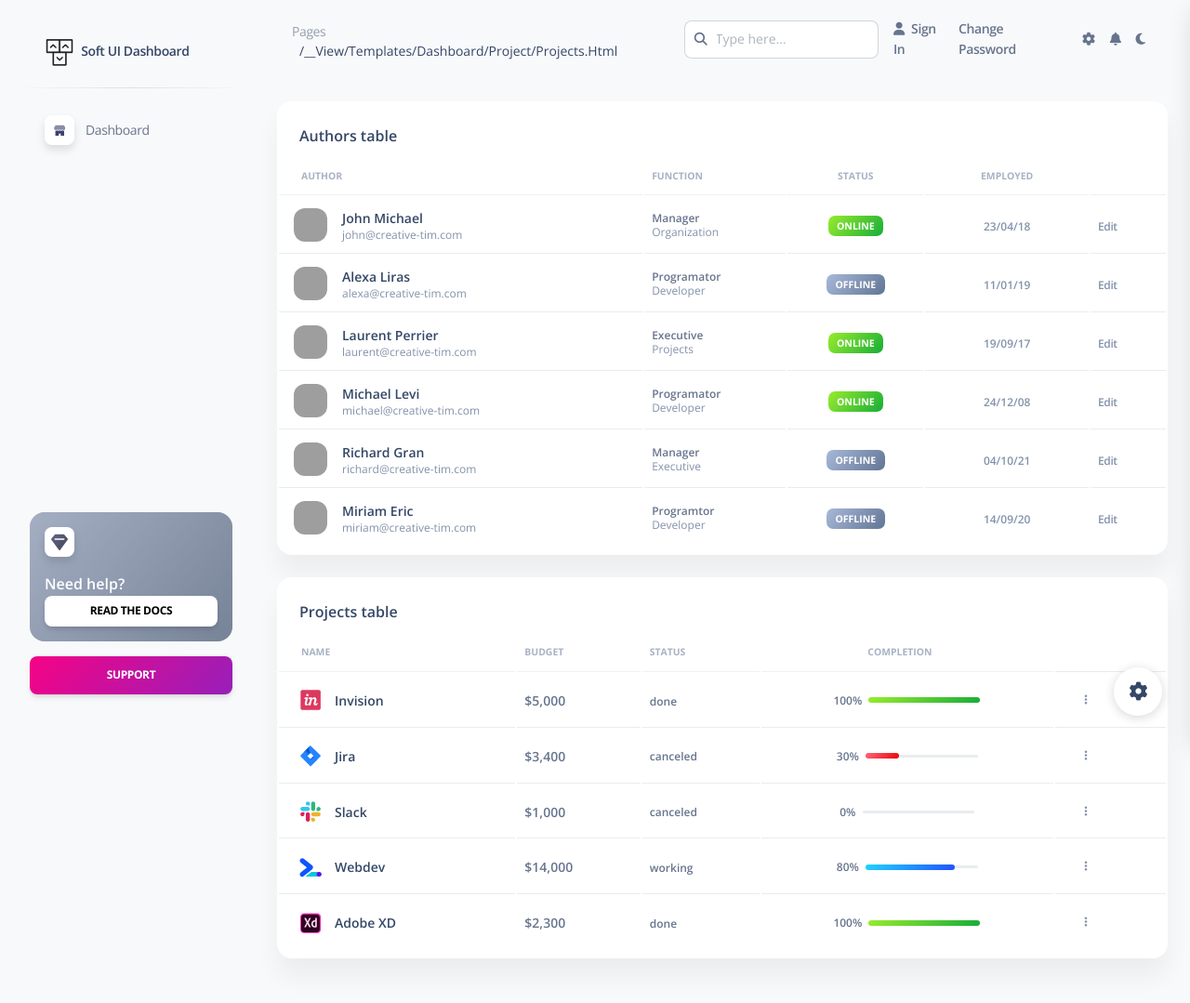
After one commit to LOUGBEGNON/django_project_managment, a Django app: template templates/dashboard/project/projects.html in a window 1280 px wide. The commit adds this page. Shown: the whole page at 93% size. Run offline with Django 3.2, Linux system fonts and the light colour scheme; the template is opened without the code that fills it, so the values that code supplies are empty; style sheets or scripts are compiled from the project's sources; parts of the project's set-up code (start-up, migrations or seed data) failed here and were passed over; some libraries are stand-ins or nearby versions; grey boxes are pictures that could not be loaded.

Commit message:
Affichage d'une page tableau pour les projets

```diff
--- a/apps/dashboard/models.py
+++ b/apps/dashboard/models.py
@@ -24,7 +24,7 @@ class Project(models.Model):
     slug = models.SlugField('slugproject', blank=True)
     # assign = models.ManyToManyField(User)
     # efforts = models.DurationField()
-    status = models.CharField(max_length=7, choices=STATUS_CHOICE, default=0)
+    status = models.CharField(max_length=7, choices=STATUS_CHOICE, default=STATUS_CHOICE[0])
     dead_line = models.DateField()
     author = models.ForeignKey(
         User, related_name="project_author", on_delete=models.DO_NOTHING
--- a/apps/dashboard/urls.py
+++ b/apps/dashboard/urls.py
@@ -13,6 +13,7 @@ urlpatterns = [
     # path("", views.index, name="default_home"),
     path("dashboard/", views.index, name="home"),
     path("dashboard/view_project/<int:id>/", views.view_project, name="view_project"),
+    path("dashboard/projects/", views.projects, name="projects"),
     path('billing/', views.billing, name='billing'),
     path('tables/', views.tables, name='tables'),
     path('vr/', views.vr, name='vr'),
--- /dev/null
+++ b/templates/dashboard/project/projects.html
@@ -0,0 +1,432 @@
+{% extends 'layouts/base.html' %}
+{% load static %}
+
+{% block content %}
+<div class="container-fluid py-4">
+  <div class="row">
+    <div class="col-12">
+      <div class="card mb-4">
+        <div class="card-header pb-0">
+          <h6>Authors table</h6>
+        </div>
+        <div class="card-body px-0 pt-0 pb-2">
+          <div class="table-responsive p-0">
+            <table class="table align-items-center mb-0">
+              <thead>
+                <tr>
+                  <th class="text-uppercase text-secondary text-xxs font-weight-bolder opacity-7">Author</th>
+                  <th class="text-uppercase text-secondary text-xxs font-weight-bolder opacity-7 ps-2">Function</th>
+                  <th class="text-center text-uppercase text-secondary text-xxs font-weight-bolder opacity-7">Status</th>
+                  <th class="text-center text-uppercase text-secondary text-xxs font-weight-bolder opacity-7">Employed</th>
+                  <th class="text-secondary opacity-7"></th>
+                </tr>
+              </thead>
+              <tbody>
+                <tr>
+                  <td>
+                    <div class="d-flex px-2 py-1">
+                      <div>
+                        <img src="{% static 'img/team-2.jpg' %}" class="avatar avatar-sm me-3" alt="user1">
+                      </div>
+                      <div class="d-flex flex-column justify-content-center">
+                        <h6 class="mb-0 text-sm">John Michael</h6>
+                        <p class="text-xs text-secondary mb-0">john@creative-tim.com</p>
+                      </div>
+                    </div>
+                  </td>
+                  <td>
+                    <p class="text-xs font-weight-bold mb-0">Manager</p>
+                    <p class="text-xs text-secondary mb-0">Organization</p>
+                  </td>
+                  <td class="align-middle text-center text-sm">
+                    <span class="badge badge-sm bg-gradient-success">Online</span>
+                  </td>
+                  <td class="align-middle text-center">
+                    <span class="text-secondary text-xs font-weight-bold">23/04/18</span>
+                  </td>
+                  <td class="align-middle">
+                    <a href="javascript:;" class="text-secondary font-weight-bold text-xs" data-toggle="tooltip" data-original-title="Edit user">
+                      Edit
+                    </a>
+                  </td>
+                </tr>
+                <tr>
+                  <td>
+                    <div class="d-flex px-2 py-1">
+                      <div>
+                        <img src="{% static 'img/team-3.jpg' %}" class="avatar avatar-sm me-3" alt="user2">
+                      </div>
+                      <div class="d-flex flex-column justify-content-center">
+                        <h6 class="mb-0 text-sm">Alexa Liras</h6>
+                        <p class="text-xs text-secondary mb-0">alexa@creative-tim.com</p>
+                      </div>
+                    </div>
+                  </td>
+                  <td>
+                    <p class="text-xs font-weight-bold mb-0">Programator</p>
+                    <p class="text-xs text-secondary mb-0">Developer</p>
+                  </td>
+                  <td class="align-middle text-center text-sm">
+                    <span class="badge badge-sm bg-gradient-secondary">Offline</span>
+                  </td>
+                  <td class="align-middle text-center">
+                    <span class="text-secondary text-xs font-weight-bold">11/01/19</span>
+                  </td>
+                  <td class="align-middle">
+                    <a href="javascript:;" class="text-secondary font-weight-bold text-xs" data-toggle="tooltip" data-original-title="Edit user">
+                      Edit
+                    </a>
+                  </td>
+                </tr>
+                <tr>
+                  <td>
+                    <div class="d-flex px-2 py-1">
+                      <div>
+                        <img src="{% static 'img/team-4.jpg' %}" class="avatar avatar-sm me-3" alt="user3">
+                      </div>
+                      <div class="d-flex flex-column justify-content-center">
+                        <h6 class="mb-0 text-sm">Laurent Perrier</h6>
+                        <p class="text-xs text-secondary mb-0">laurent@creative-tim.com</p>
+                      </div>
+                    </div>
+                  </td>
+                  <td>
+                    <p class="text-xs font-weight-bold mb-0">Executive</p>
+                    <p class="text-xs text-secondary mb-0">Projects</p>
+                  </td>
+                  <td class="align-middle text-center text-sm">
+                    <span class="badge badge-sm bg-gradient-success">Online</span>
+                  </td>
+                  <td class="align-middle text-center">
+                    <span class="text-secondary text-xs font-weight-bold">19/09/17</span>
+                  </td>
+                  <td class="align-middle">
+                    <a href="javascript:;" class="text-secondary font-weight-bold text-xs" data-toggle="tooltip" data-original-title="Edit user">
+                      Edit
+                    </a>
+                  </td>
+                </tr>
+                <tr>
+                  <td>
+                    <div class="d-flex px-2 py-1">
+                      <div>
+                        <img src="{% static 'img/team-3.jpg' %}" class="avatar avatar-sm me-3" alt="user4">
+                      </div>
+                      <div class="d-flex flex-column justify-content-center">
+                        <h6 class="mb-0 text-sm">Michael Levi</h6>
+                        <p class="text-xs text-secondary mb-0">michael@creative-tim.com</p>
+                      </div>
+                    </div>
+                  </td>
+                  <td>
+                    <p class="text-xs font-weight-bold mb-0">Programator</p>
+                    <p class="text-xs text-secondary mb-0">Developer</p>
+                  </td>
+                  <td class="align-middle text-center text-sm">
+                    <span class="badge badge-sm bg-gradient-success">Online</span>
+                  </td>
+                  <td class="align-middle text-center">
+                    <span class="text-secondary text-xs font-weight-bold">24/12/08</span>
+                  </td>
+                  <td class="align-middle">
+                    <a href="javascript:;" class="text-secondary font-weight-bold text-xs" data-toggle="tooltip" data-original-title="Edit user">
+                      Edit
+                    </a>
+                  </td>
+                </tr>
+                <tr>
+                  <td>
+                    <div class="d-flex px-2 py-1">
+                      <div>
+                        <img src="{% static 'img/team-2.jpg' %}" class="avatar avatar-sm me-3" alt="user5">
+                      </div>
+                      <div class="d-flex flex-column justify-content-center">
+                        <h6 class="mb-0 text-sm">Richard Gran</h6>
+                        <p class="text-xs text-secondary mb-0">richard@creative-tim.com</p>
+                      </div>
+                    </div>
+                  </td>
+                  <td>
+                    <p class="text-xs font-weight-bold mb-0">Manager</p>
+                    <p class="text-xs text-secondary mb-0">Executive</p>
+                  </td>
+                  <td class="align-middle text-center text-sm">
+                    <span class="badge badge-sm bg-gradient-secondary">Offline</span>
+                  </td>
+                  <td class="align-middle text-center">
+                    <span class="text-secondary text-xs font-weight-bold">04/10/21</span>
+                  </td>
+                  <td class="align-middle">
+                    <a href="javascript:;" class="text-secondary font-weight-bold text-xs" data-toggle="tooltip" data-original-title="Edit user">
+                      Edit
+                    </a>
+                  </td>
+                </tr>
+                <tr>
+                  <td>
+                    <div class="d-flex px-2 py-1">
+                      <div>
+                        <img src="{% static 'img/team-4.jpg' %}" class="avatar avatar-sm me-3" alt="user6">
+                      </div>
+                      <div class="d-flex flex-column justify-content-center">
+                        <h6 class="mb-0 text-sm">Miriam Eric</h6>
+                        <p class="text-xs text-secondary mb-0">miriam@creative-tim.com</p>
+                      </div>
+                    </div>
+                  </td>
+                  <td>
+                    <p class="text-xs font-weight-bold mb-0">Programtor</p>
+                    <p class="text-xs text-secondary mb-0">Developer</p>
+                  </td>
+                  <td class="align-middle text-center text-sm">
+                    <span class="badge badge-sm bg-gradient-secondary">Offline</span>
+                  </td>
+                  <td class="align-middle text-center">
+                    <span class="text-secondary text-xs font-weight-bold">14/09/20</span>
+                  </td>
+                  <td class="align-middle">
+                    <a href="javascript:;" class="text-secondary font-weight-bold text-xs" data-toggle="tooltip" data-original-title="Edit user">
+                      Edit
+                    </a>
+                  </td>
+                </tr>
+              </tbody>
+            </table>
+          </div>
+        </div>
+      </div>
+    </div>
+  </div>
+  <div class="row">
+    <div class="col-12">
+      <div class="card mb-4">
+        <div class="card-header pb-0">
+          <h6>Projects table</h6>
+        </div>
+        <div class="card-body px-0 pt-0 pb-2">
+          <div class="table-responsive p-0">
+            <table class="table align-items-center justify-content-center mb-0">
+              <thead>
+                <tr>
+                  <th class="text-uppercase text-secondary text-xxs font-weight-bolder opacity-7">Name</th>
+                  <th class="text-uppercase text-secondary text-xxs font-weight-bolder opacity-7 ps-2">Budget</th>
+                  <th class="text-uppercase text-secondary text-xxs font-weight-bolder opacity-7 ps-2">Status</th>
+                  <th class="text-uppercase text-secondary text-xxs font-weight-bolder text-center opacity-7 ps-2">Completion</th>
+                  <th></th>
+                </tr>
+              </thead>
+              <tbody>
+                {% for project in projects %}
+                  <tr>
+                  <td>
+                    <div class="d-flex px-2">
+                      <div>
+                        <img src="{% static 'img/small-logos/logo-spotify.svg' %}" class="avatar avatar-sm rounded-circle me-2" alt="spotify">
+                      </div>
+                      <div class="my-auto">
+                        <h6 class="mb-0 text-sm">{{ project.name}}</h6>
+                      </div>
+                    </div>
+                  </td>
+                  <td>
+                    <p class="text-sm font-weight-bold mb-0">$2,500</p>
+                  </td>
+                  <td>
+                    <span class="text-xs font-weight-bold">working</span>
+                  </td>
+                  <td class="align-middle text-center">
+                    <div class="d-flex align-items-center justify-content-center">
+                      <span class="me-2 text-xs font-weight-bold">60%</span>
+                      <div>
+                        <div class="progress">
+                          <div class="progress-bar bg-gradient-info" role="progressbar" aria-valuenow="60" aria-valuemin="0" aria-valuemax="100" style="width: 60%;"></div>
+                        </div>
+                      </div>
+                    </div>
+                  </td>
+                  <td class="align-middle">
+                    <button class="btn btn-link text-secondary mb-0">
+                      <i class="fa fa-ellipsis-v text-xs"></i>
+                    </button>
+                  </td>
+                </tr>
+                {% empty %}
+
+                {% endfor %}
+
+                <tr>
+                  <td>
+                    <div class="d-flex px-2">
+                      <div>
+                        <img src="{% static 'img/small-logos/logo-invision.svg' %}" class="avatar avatar-sm rounded-circle me-2" alt="invision">
+                      </div>
+                      <div class="my-auto">
+                        <h6 class="mb-0 text-sm">Invision</h6>
+                      </div>
+                    </div>
+                  </td>
+                  <td>
+                    <p class="text-sm font-weight-bold mb-0">$5,000</p>
+                  </td>
+                  <td>
+                    <span class="text-xs font-weight-bold">done</span>
+                  </td>
+                  <td class="align-middle text-center">
+                    <div class="d-flex align-items-center justify-content-center">
+                      <span class="me-2 text-xs font-weight-bold">100%</span>
+                      <div>
+                        <div class="progress">
+                          <div class="progress-bar bg-gradient-success" role="progressbar" aria-valuenow="100" aria-valuemin="0" aria-valuemax="100" style="width: 100%;"></div>
+                        </div>
+                      </div>
+                    </div>
+                  </td>
+                  <td class="align-middle">
+                    <button class="btn btn-link text-secondary mb-0" aria-haspopup="true" aria-expanded="false">
+                      <i class="fa fa-ellipsis-v text-xs"></i>
+                    </button>
+                  </td>
+                </tr>
+                <tr>
+                  <td>
+                    <div class="d-flex px-2">
+                      <div>
+                        <img src="{% static 'img/small-logos/logo-jira.svg' %}" class="avatar avatar-sm rounded-circle me-2" alt="jira">
+                      </div>
+                      <div class="my-auto">
+                        <h6 class="mb-0 text-sm">Jira</h6>
+                      </div>
+                    </div>
+                  </td>
+                  <td>
+                    <p class="text-sm font-weight-bold mb-0">$3,400</p>
+                  </td>
+                  <td>
+                    <span class="text-xs font-weight-bold">canceled</span>
+                  </td>
+                  <td class="align-middle text-center">
+                    <div class="d-flex align-items-center justify-content-center">
+                      <span class="me-2 text-xs font-weight-bold">30%</span>
+                      <div>
+                        <div class="progress">
+                          <div class="progress-bar bg-gradient-danger" role="progressbar" aria-valuenow="30" aria-valuemin="0" aria-valuemax="30" style="width: 30%;"></div>
+                        </div>
+                      </div>
+                    </div>
+                  </td>
+                  <td class="align-middle">
+                    <button class="btn btn-link text-secondary mb-0" aria-haspopup="true" aria-expanded="false">
+                      <i class="fa fa-ellipsis-v text-xs"></i>
+                    </button>
+                  </td>
+                </tr>
+                <tr>
+                  <td>
+                    <div class="d-flex px-2">
+                      <div>
+                        <img src="{% static 'img/small-logos/logo-slack.svg' %}" class="avatar avatar-sm rounded-circle me-2" alt="slack">
+                      </div>
+                      <div class="my-auto">
+                        <h6 class="mb-0 text-sm">Slack</h6>
+                      </div>
+                    </div>
+                  </td>
+                  <td>
+                    <p class="text-sm font-weight-bold mb-0">$1,000</p>
+                  </td>
+                  <td>
+                    <span class="text-xs font-weight-bold">canceled</span>
+                  </td>
+                  <td class="align-middle text-center">
+                    <div class="d-flex align-items-center justify-content-center">
+                      <span class="me-2 text-xs font-weight-bold">0%</span>
+                      <div>
+                        <div class="progress">
+                          <div class="progress-bar bg-gradient-success" role="progressbar" aria-valuenow="0" aria-valuemin="0" aria-valuemax="0" style="width: 0%;"></div>
+                        </div>
+                      </div>
+                    </div>
+                  </td>
+                  <td class="align-middle">
+                    <button class="btn btn-link text-secondary mb-0" aria-haspopup="true" aria-expanded="false">
+                      <i class="fa fa-ellipsis-v text-xs"></i>
+                    </button>
+                  </td>
+                </tr>
+                <tr>
+                  <td>
+                    <div class="d-flex px-2">
+                      <div>
+                        <img src="{% static 'img/small-logos/logo-webdev.svg' %}" class="avatar avatar-sm rounded-circle me-2" alt="webdev">
+                      </div>
+                      <div class="my-auto">
+                        <h6 class="mb-0 text-sm">Webdev</h6>
+                      </div>
+                    </div>
+                  </td>
+                  <td>
+                    <p class="text-sm font-weight-bold mb-0">$14,000</p>
+                  </td>
+                  <td>
+                    <span class="text-xs font-weight-bold">working</span>
+                  </td>
+                  <td class="align-middle text-center">
+                    <div class="d-flex align-items-center justify-content-center">
+                      <span class="me-2 text-xs font-weight-bold">80%</span>
+                      <div>
+                        <div class="progress">
+                          <div class="progress-bar bg-gradient-info" role="progressbar" aria-valuenow="80" aria-valuemin="0" aria-valuemax="80" style="width: 80%;"></div>
+                        </div>
+                      </div>
+                    </div>
+                  </td>
+                  <td class="align-middle">
+                    <button class="btn btn-link text-secondary mb-0" aria-haspopup="true" aria-expanded="false">
+                      <i class="fa fa-ellipsis-v text-xs"></i>
+                    </button>
+                  </td>
+                </tr>
+                <tr>
+                  <td>
+                    <div class="d-flex px-2">
+                      <div>
+                        <img src="{% static 'img/small-logos/logo-xd.svg' %}" class="avatar avatar-sm rounded-circle me-2" alt="xd">
+                      </div>
+                      <div class="my-auto">
+                        <h6 class="mb-0 text-sm">Adobe XD</h6>
+                      </div>
+                    </div>
+                  </td>
+                  <td>
+                    <p class="text-sm font-weight-bold mb-0">$2,300</p>
+                  </td>
+                  <td>
+                    <span class="text-xs font-weight-bold">done</span>
+                  </td>
+                  <td class="align-middle text-center">
+                    <div class="d-flex align-items-center justify-content-center">
+                      <span class="me-2 text-xs font-weight-bold">100%</span>
+                      <div>
+                        <div class="progress">
+                          <div class="progress-bar bg-gradient-success" role="progressbar" aria-valuenow="100" aria-valuemin="0" aria-valuemax="100" style="width: 100%;"></div>
+                        </div>
+                      </div>
+                    </div>
+                  </td>
+                  <td class="align-middle">
+                    <button class="btn btn-link text-secondary mb-0" aria-haspopup="true" aria-expanded="false">
+                      <i class="fa fa-ellipsis-v text-xs"></i>
+                    </button>
+                  </td>
+                </tr>
+              </tbody>
+            </table>
+          </div>
+        </div>
+      </div>
+    </div>
+
+
+
+  </div>
+  {% endblock content %}
--- a/templates/includes/sidebar.html
+++ b/templates/includes/sidebar.html
@@ -70,11 +70,34 @@
               </g>
             </svg>
           </div>
-          <span class="nav-link-text ms-1">{% trans 'Dashgnhh,gboard' %}</span>
+          <span class="nav-link-text ms-1">{% trans 'Dashboard' %}</span>
         </a>
       </li>
 
     {% if request.user.is_authenticated and not request.user.is_superuser %}
+
+
+      <li class="nav-item">
+          <a class="nav-link {% if 'tables' in segment %} active {% endif %} " href="{% url 'projects' %}">
+            <div class="icon icon-shape icon-sm shadow border-radius-md bg-white text-center me-2 d-flex align-items-center justify-content-center">
+              <svg width="12px" height="12px" viewBox="0 0 42 42" version="1.1" xmlns="http://www.w3.org/2000/svg" xmlns:xlink="http://www.w3.org/1999/xlink">
+                <title>office</title>
+                <g stroke="none" stroke-width="1" fill="none" fill-rule="evenodd">
+                  <g transform="translate(-1869.000000, -293.000000)" fill="#FFFFFF" fill-rule="nonzero">
+                    <g transform="translate(1716.000000, 291.000000)">
+                      <g id="office" transform="translate(153.000000, 2.000000)">
+                        <path class="color-background opacity-6" d="M12.25,17.5 L8.75,17.5 L8.75,1.75 C8.75,0.78225 9.53225,0 10.5,0 L31.5,0 C32.46775,0 33.25,0.78225 33.25,1.75 L33.25,12.25 L29.75,12.25 L29.75,3.5 L12.25,3.5 L12.25,17.5 Z"></path>
+                        <path class="color-background" d="M40.25,14 L24.5,14 C23.53225,14 22.75,14.78225 22.75,15.75 L22.75,38.5 L19.25,38.5 L19.25,22.75 C19.25,21.78225 18.46775,21 17.5,21 L1.75,21 C0.78225,21 0,21.78225 0,22.75 L0,40.25 C0,41.21775 0.78225,42 1.75,42 L40.25,42 C41.21775,42 42,41.21775 42,40.25 L42,15.75 C42,14.78225 41.21775,14 40.25,14 Z M12.25,36.75 L7,36.75 L7,33.25 L12.25,33.25 L12.25,36.75 Z M12.25,29.75 L7,29.75 L7,26.25 L12.25,26.25 L12.25,29.75 Z M35,36.75 L29.75,36.75 L29.75,33.25 L35,33.25 L35,36.75 Z M35,29.75 L29.75,29.75 L29.75,26.25 L35,26.25 L35,29.75 Z M35,22.75 L29.75,22.75 L29.75,19.25 L35,19.25 L35,22.75 Z"></path>
+                      </g>
+                    </g>
+                  </g>
+                </g>
+              </svg>
+            </div>
+            <span class="nav-link-text ms-1">Projects</span>
+          </a>
+        </li>
+
 
       <li class="nav-item">
           <a class="nav-link {% if 'tables' in segment %} active {% endif %} " href="{% url 'tables' %}">
```
Also changed, not shown: apps/dashboard/views.py (+9 -1 lines), templates/dashboard/index.html (+10 -42 lines).
